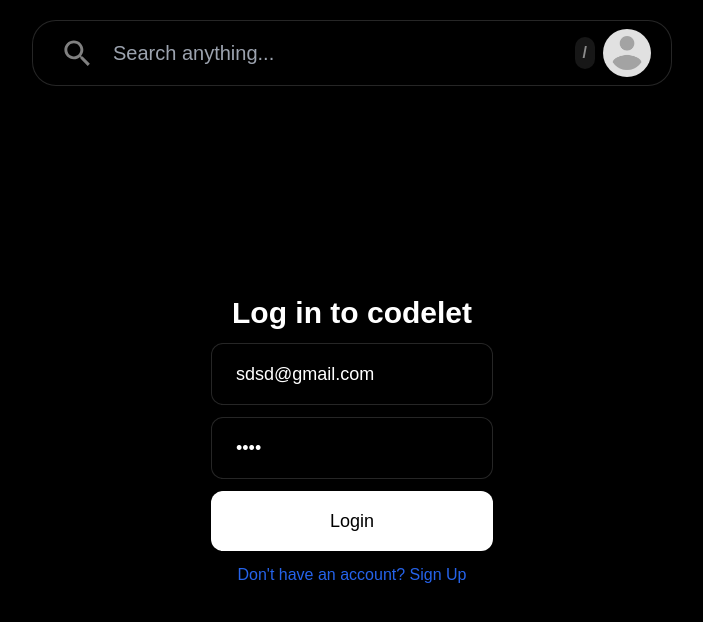
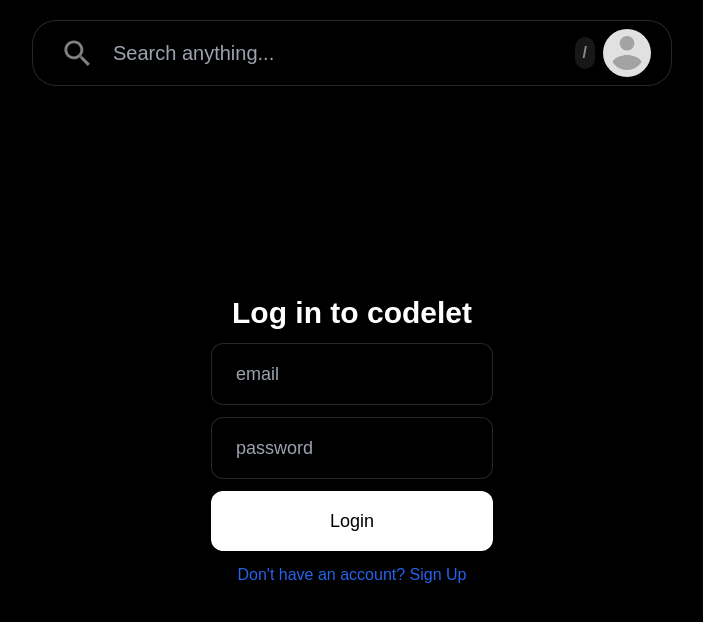
Before and after one commit to scott-mescudi/Codelet, a Next.js app in the folder web/: page /login in a window 1280 px wide. Shown: the top 622 px of the page, without its empty margins (288-991 px from the left). Built offline with nearby package versions, Linux system fonts and the light colour scheme.

Commit message:
remove default testing values

```diff
--- a/web/src/app/login/page.tsx
+++ b/web/src/app/login/page.tsx
@@ -50,8 +50,8 @@
 }
 
 export default function Login() {
-    const [email, setEmail] = useState<string>("sdsd@gmail.com")
-    const [password, setPassword] = useState<string>("abcd")
+    const [email, setEmail] = useState<string>("")
+    const [password, setPassword] = useState<string>("")
     const [loading, setLoading] = useState<boolean>(false)
     const [apiErr, setApiErr] = useState<string>("")
     const [loggedIn, setLogedin]= useState<boolean>(false)
```
